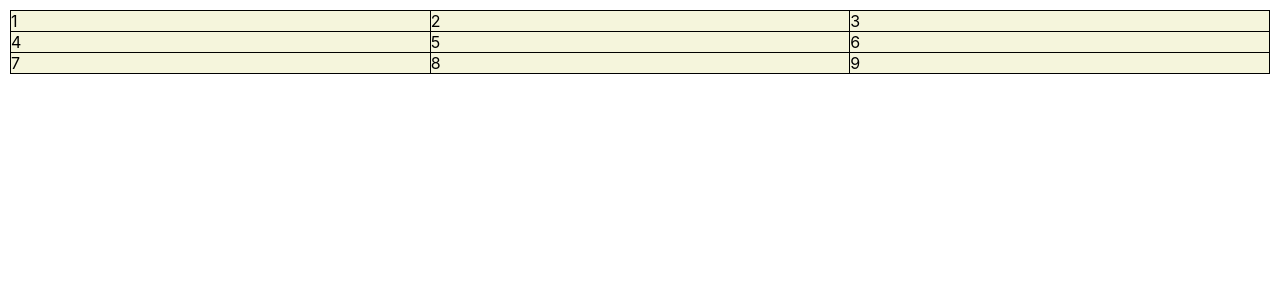
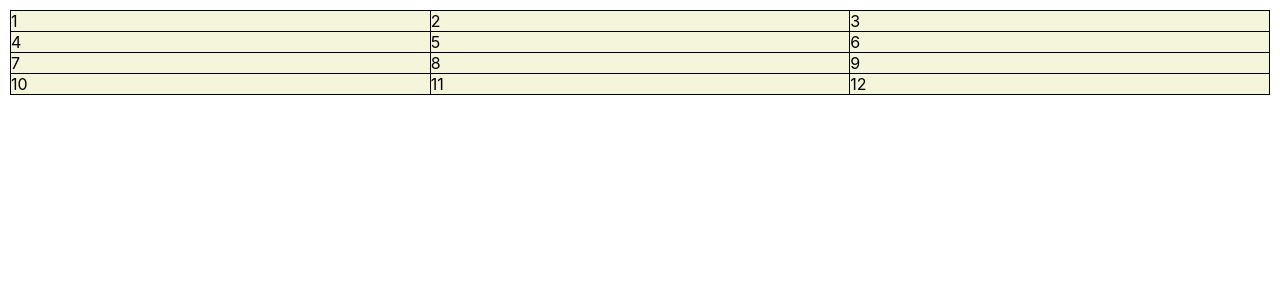
Before and after one commit to eumali22/react-table-interface, a React (Create React App) app: page / in a window 1280 px wide. Shown: the top 300 px of the page. Built offline with nearby package versions, Linux system fonts and the light colour scheme.

Commit message:
added componentDidMount() call

```diff
--- a/src/DataTable.css
+++ b/src/DataTable.css
@@ -17,13 +17,13 @@
     border-top: 1px solid black;
 }
 
-.dtable-col {
+.dtable-cell {
     border-right: 1px solid black;
     border-bottom: 1px solid black;
     background-color: beige;
     flex: 1 100px;
 }
 
-.dtable-col:nth-of-type(1) {
+.dtable-cell:nth-of-type(1) {
     border-left: 1px solid black;
 }
--- a/src/DataTable.js
+++ b/src/DataTable.js
@@ -1,40 +1,80 @@
 import React from 'react';
 import './DataTable.css';
 
+/**
+ * Component that represents a table. It is stateful.
+ * @extends React.Component
+ * State properties:
+ *  - tableData: contains the table data to be rendered.
+ */
 class DataTable extends React.Component {
     constructor(props) {
         super(props);
         this.state = {
-            dataArray: [[1, 2, 3], [4, 5, 6], [7, 8, 9]],
+            tableData: [],
+            dataIsLoaded: false,
         }
     }
 
+    componentDidMount() {
+        // TO DO fetch code here
+
+        // simulate loading time. 1000 ms
+        setTimeout(() => {
+            this.setState({
+                tableData: [[1, 2, 3], [4, 5, 6], [7, 8, 9], [10, 11, 12]],
+                dataIsLoaded: true,
+            });
+        }, 1000);
+    }
+
     render() {
+        const {dataIsLoaded, tableData} = this.state;
+        if (!dataIsLoaded) {
+            return (
+                <div>Loading, please wait... </div>
+            );
+        }
+
+        // create the row components
+        const rowComponents = tableData.map((row, idx) => {
+            return (
+                <DataTableRow key={idx} cells={tableData[idx]} />
+            );
+        });
+
         return (
-            <div class="dtable">
-                <DataTableRow data={this.state.dataArray[0]} />
-                <DataTableRow data={this.state.dataArray[1]} />
-                <DataTableRow data={this.state.dataArray[2]} />
-            </div>
+            <div className="dtable">{rowComponents}</div>
         );
     }
 }
 
+/**
+ * A row for a DataTable. Functional component.
+ * @param {*} props an object; should have property called cells.
+ * @returns a DataTableRow component containing DataTableColumn components.
+ */
+function DataTableRow(props) {
+    // create the cells
+    const columnComponents = props.cells.map((col, idx) => {
+        return (
+            <DataTableCell key={idx} data={props.cells[idx]} />
+        );
+    });
 
-function DataTableRow(props) {
     return (
-        <div class="dtable-row">
-            <DataTableColumn data={props.data[0]} />
-            <DataTableColumn data={props.data[1]} />
-            <DataTableColumn data={props.data[2]} />
-        </div>
+        <div className="dtable-row">{columnComponents}</div>
     );
 }
 
-
-function DataTableColumn(props) {
+/**
+ * A single cell for a DataTable. Functional component.
+ * @param {*} props
+ * @returns a DataTableCell component.
+ */
+function DataTableCell(props) {
     return (
-        <div class="dtable-col">{props.data}</div>
+        <div className="dtable-cell">{props.data}</div>
     );
 }
 
```
Also changed, not shown: public/index.html (+0 -10 lines).
